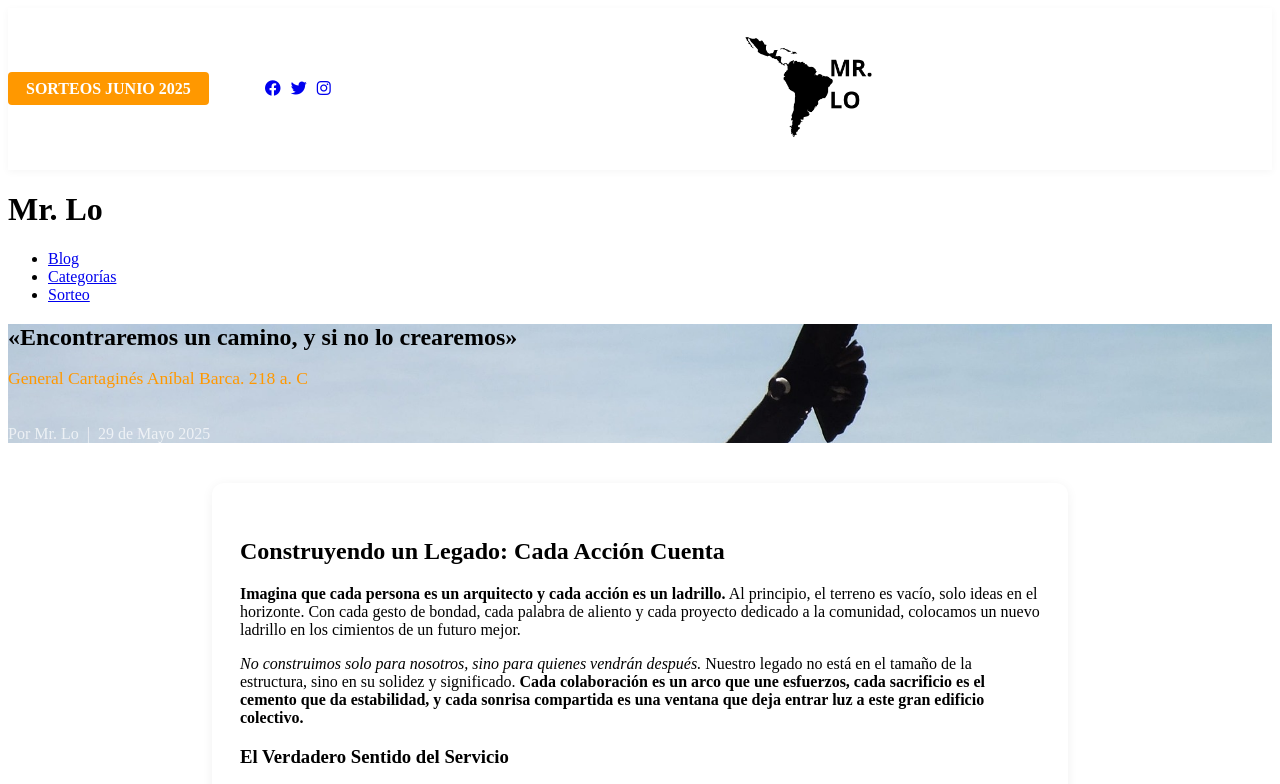
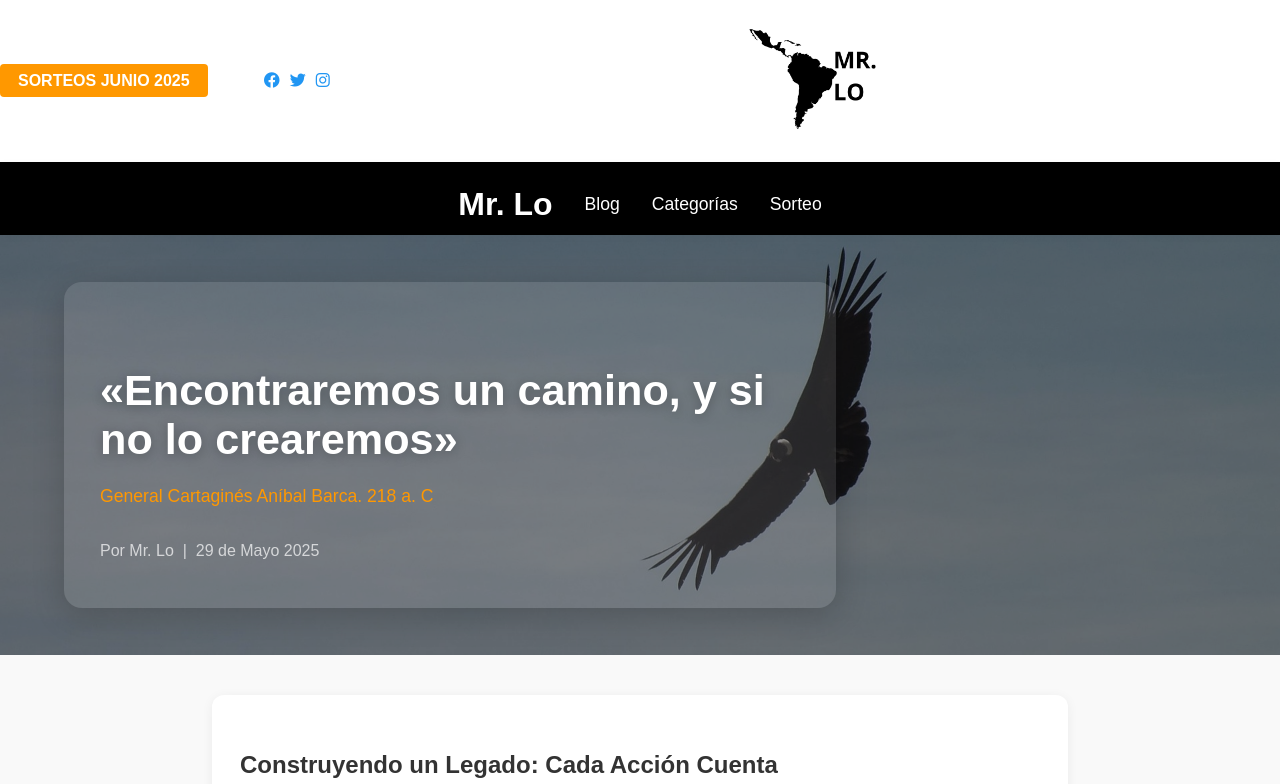
Before and after one commit to Tunsanloo/myblog-mrlo, a plain HTML site: page blog/construyendo-un-mundo-mejor.html in a window 1280 px wide. Shown: the top 784 px of the page. Drawn offline with Linux system fonts and the light colour scheme.

Commit message:
atualizando

```diff
--- a/blog/construyendo-un-mundo-mejor.html
+++ b/blog/construyendo-un-mundo-mejor.html
@@ -4,7 +4,7 @@
   <meta charset="UTF-8">
   <meta name="viewport" content="width=device-width, initial-scale=1.0">
   <title>Título del Artículo - Blog Sorteos Online</title>
-  <link rel="stylesheet" href="../filosofia/">
+  <link rel="stylesheet" href="../styles.css">
   <link rel="stylesheet" href="https://cdnjs.cloudflare.com/ajax/libs/font-awesome/6.0.0/css/all.min.css">
   <link rel="preconnect" href="https://fonts.googleapis.com">
   <link rel="preconnect" href="https://fonts.gstatic.com" crossorigin>
@@ -21,7 +21,7 @@
       <a href="https://instagram.com" target="_blank"><i class="fab fa-instagram"></i></a>
     </div>
     <div class="top-bar__logo" style="flex:1;text-align:center;">
-      <img src="/recursos/imagenes/MRLOLOGO2.png" alt="MR-LO-BLOG" style="height:138px;">
+      <img src="../recursos/imagenes/MRLOLOGO2.png" alt="MR-LO-BLOG" style="height:138px;">
     </div>
   </div>
   <!-- Header -->
@@ -39,7 +39,7 @@
   </header>
 
   <!-- Hero del Artículo -->
-  <section class="hero-personal" style="background-image: url('/recursos/imagenes/background_condor.webp'); background-size: cover; background-position: center;">
+  <section class="hero-personal" style="background-image: url('../recursos/imagenes/background_condor.webp'); background-size: cover; background-position: center;">
     <div class="hero-personal__content hero-personal__content--single hero-personal__content--left">
       <h2 class="hero-personal__title" style="margin-bottom: 0.5em;">«Encontraremos un camino, y si no lo crearemos»</h2>
       <p style="color:#ff9800;font-size:1.1em;margin-bottom:2em;">General Cartaginés Aníbal Barca. 218 a. C</p>
```
Also changed, not shown: index.html (+1 -1 lines).
